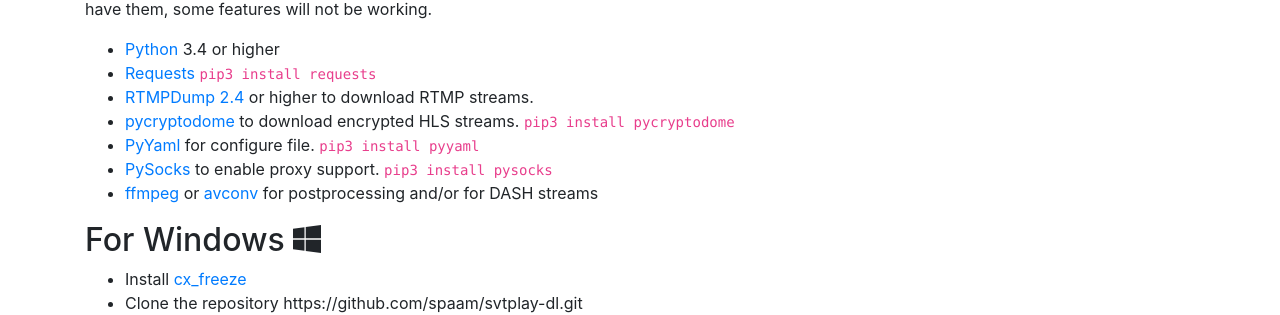
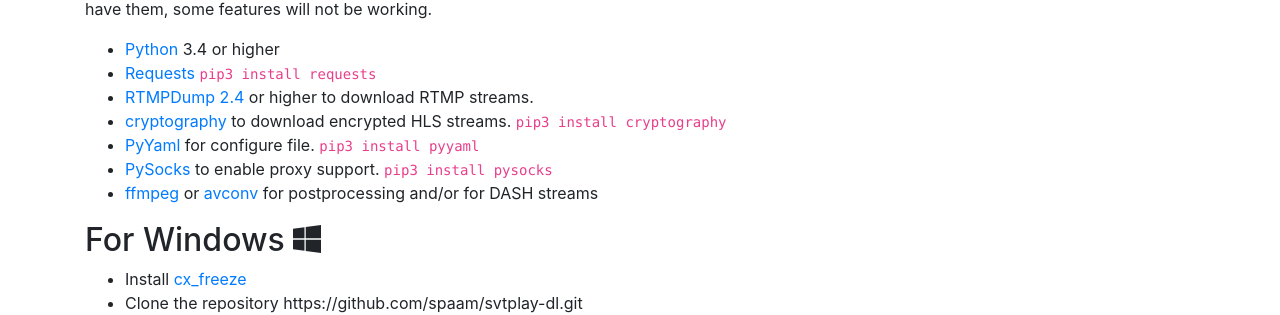
Before and after one commit to spaam/svtplay-dl-web, a Jekyll site: the page built from _pages/install/source.md, in a window 1280 px wide. Shown: the part 641-956 px from the top of the page. Built offline with Jekyll 4.4.1, drawn with Linux system fonts in a browser that asks for light colours.

Commit message:
change to cryptography

````diff
--- a/_pages/install/source.md
+++ b/_pages/install/source.md
@@ -34,7 +34,7 @@
 * [Python](https://www.python.org/) 3.4 or higher
 * [Requests](http://www.python-requests.org/) ```pip3 install requests```
 * [RTMPDump 2.4](https://rtmpdump.mplayerhq.hu/) or higher to download RTMP streams.
-* [pycryptodome](https://www.pycryptodome.org/en/latest/) to download encrypted HLS streams. ```pip3 install pycryptodome```
+* [cryptography](https://cryptography.io/en/latest/) to download encrypted HLS streams. ```pip3 install cryptography```
 * [PyYaml](https://github.com/yaml/pyyaml) for configure file. ```pip3 install pyyaml```
 * [PySocks](https://github.com/Anorov/PySocks) to enable proxy support. ```pip3 install pysocks```
 * [ffmpeg](https://ffmpeg.org/) or [avconv](https://libav.org/) for postprocessing and/or for DASH streams
````
